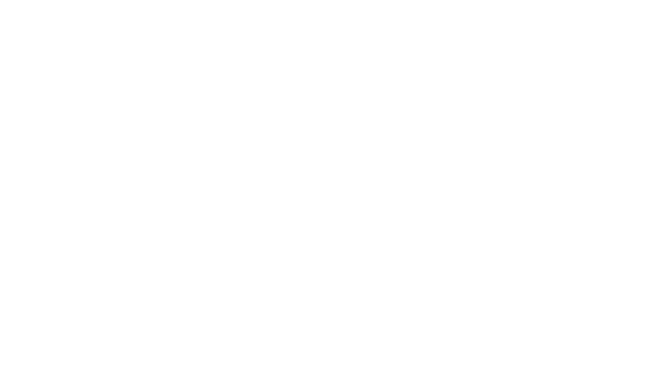
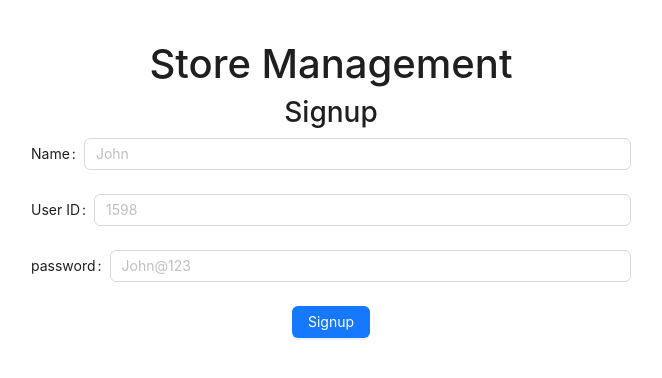
Before and after one commit to MohanRajA9/store-management-frontend, a React (Create React App) app: page /signup in a window 1280 px wide. Before the commit this address had no page. Shown: the top 378 px of the page, without its empty margins (9-671 px from the left). Built offline with nearby package versions, Linux system fonts and the light colour scheme.

Commit message:
Added Signup page and Added Button for navigation

```diff
--- a/src/App.css
+++ b/src/App.css
@@ -9,3 +9,14 @@
   flex-direction: row;
   gap: 40px;
 }
+
+.headForHome{
+  display: flex;
+  justify-content: space-between;
+}
+
+.cartButtons{
+  display: flex;
+  justify-content: space-between;
+  margin-top: 20px;
+}
--- a/src/App.js
+++ b/src/App.js
@@ -4,6 +4,7 @@ import Login from './pages/Login'
 import Home from './pages/Home'
 import Cart from './pages/Cart'
 import Bill from './pages/Bill';
+import Signup from './pages/Signup';
 
 function App() {
   return (
@@ -11,6 +12,7 @@ function App() {
       <BrowserRouter>
         <Routes>
           <Route path="/" element={<Login />} />
+          <Route path="/signup" element={<Signup/>} />
           <Route path="/home" element={<Home />} />
           <Route path="/cart" element={<Cart />} />
           <Route path="/bills" element={<Bill/>}  />
--- a/src/pages/Cart.jsx
+++ b/src/pages/Cart.jsx
@@ -4,8 +4,6 @@ import { useSelector } from 'react-redux'
 import { API } from '../global'
 import { useNavigate } from 'react-router-dom'
 import axios from 'axios'
-
-
 
 
 function Cart() {
@@ -43,15 +41,18 @@ function Cart() {
             ...values,
             subTotal,
             cartItems,
-            tax:((subTotal / 100) * 2).toFixed(2),
-            totalAmount:(subTotal + (subTotal / 100) * 2),
+            tax: ((subTotal / 100) * 2).toFixed(2),
+            totalAmount: (subTotal + (subTotal / 100) * 2),
             userId: JSON.parse(localStorage.getItem("user_data"))._id
         }
-        axios.post(`${API}/bill/charge-bill`,reqObject)
-        .then(()=>{
-            message.success("Bill added successfully")
-            navigate("/bills")
-        })
+        axios.post(`${API}/bill/charge-bill`, reqObject)
+            .then(() => {
+                message.success("Bill added successfully")
+                navigate("/bills")
+            })
+    }
+    const backToHome = () => {
+        navigate("/home")
     }
     return (
         <div>
@@ -61,7 +62,11 @@ function Cart() {
                     <h3>SUB TOTAL : <b>Rs.{subTotal}</b></h3>
                 </div>
             </div>
-            <Button type='primary' onClick={() => setBillChargeModal(true)} >Charge Bill</Button>
+            <div className='cartButtons' >
+                <Button type='primary' onClick={backToHome} >Home</Button>
+                <Button type='primary' onClick={() => setBillChargeModal(true)} >Charge Bill</Button>
+            </div>
+
             <Modal title='Charge Bill' open={billChargeModal} onCancel={() => { setBillChargeModal(false) }} footer={false} >
                 <Form onFinish={onFinish} >
                     <Form.Item name="customerName" label="Customer Name" >
@@ -86,6 +91,7 @@ function Cart() {
                     </div>
                 </Form>
             </Modal>
+
         </div>
     )
 }
--- a/src/pages/Home.jsx
+++ b/src/pages/Home.jsx
@@ -4,7 +4,7 @@ import axios from 'axios'
 import Items from './Items'
 import { useSelector } from 'react-redux'
 import { useNavigate } from 'react-router-dom'
-
+import '../App.css'
 
 function Home() {
     const navigate = useNavigate()
@@ -19,18 +19,30 @@ function Home() {
             })
     }, [])
 
-    useEffect(()=>{
-        localStorage.setItem('cart-items',JSON.stringify(cartItems))
-    },[cartItems ])
+    useEffect(() => {
+        localStorage.setItem('cart-items', JSON.stringify(cartItems))
+    }, [cartItems])
 
+    const logout = () => {
+        localStorage.removeItem("user_data","cart-item")
+        navigate("/")
+    }
     return (
         <div>
-            <button onClick={()=>navigate("/cart")} type="button" className="btn btn-primary position-relative">
-                Cart
-                <span className="position-absolute top-0 start-100 translate-middle badge rounded-pill bg-danger">
-                    {cartItems.length}
-                </span>
-            </button>
+
+            <div className='headForHome' >
+                <button onClick={logout} type="button" className="btn btn-primary position-relative" >
+                    Logout
+                </button>
+                <button onClick={() => navigate("/cart")} type="button" className="btn btn-primary position-relative">
+                    Cart
+                    <span className="position-absolute top-0 start-100 translate-middle badge rounded-pill bg-danger">
+                        {cartItems.length}
+                    </span>
+                </button>
+
+            </div>
+
             <div className="item-display" >
                 {itemData.map((item) => (
                     <Items key={item._id} item={item} />
--- /dev/null
+++ b/src/pages/Signup.jsx
@@ -0,0 +1,46 @@
+import React from 'react';
+import { Row, Col, Form, Input, Button, message } from 'antd';
+import axios from 'axios';
+import { API } from '../global.js'
+import {useNavigate} from 'react-router-dom'
+
+function Signup() {
+    const navigate = useNavigate()
+    const onFinish = (values) => {
+        console.log(values)
+        axios.post(`${API}/user/register`, values)
+            .then((res) => {
+                console.log(res)
+                message.success("User Created Successfully")
+                navigate("/")
+            }).catch((error) => {
+                message.error("invalid Credentials")
+                console.log(error)
+            })
+
+    }
+    return (
+        <div>
+            <Row>
+                <Col lg={12} xs={22} >
+                    <Form onFinish={onFinish} >
+                        <h1>Store Management</h1>
+                        <h3>Signup</h3>
+                        <Form.Item name="name" label="Name" >
+                            <Input id='name' placeholder='John' />
+                        </Form.Item>
+                        <Form.Item name='userId' label='User ID' >
+                            <Input id='userId' placeholder='1598' />
+                        </Form.Item>
+                        <Form.Item name='password' label='password' >
+                            <Input id='password' placeholder='John@123' />
+                        </Form.Item>
+                        <Button htmlType='submit' type='primary' >Signup</Button>
+                    </Form>
+                </Col>
+            </Row>
+        </div>
+    )
+}
+
+export default Signup
```
